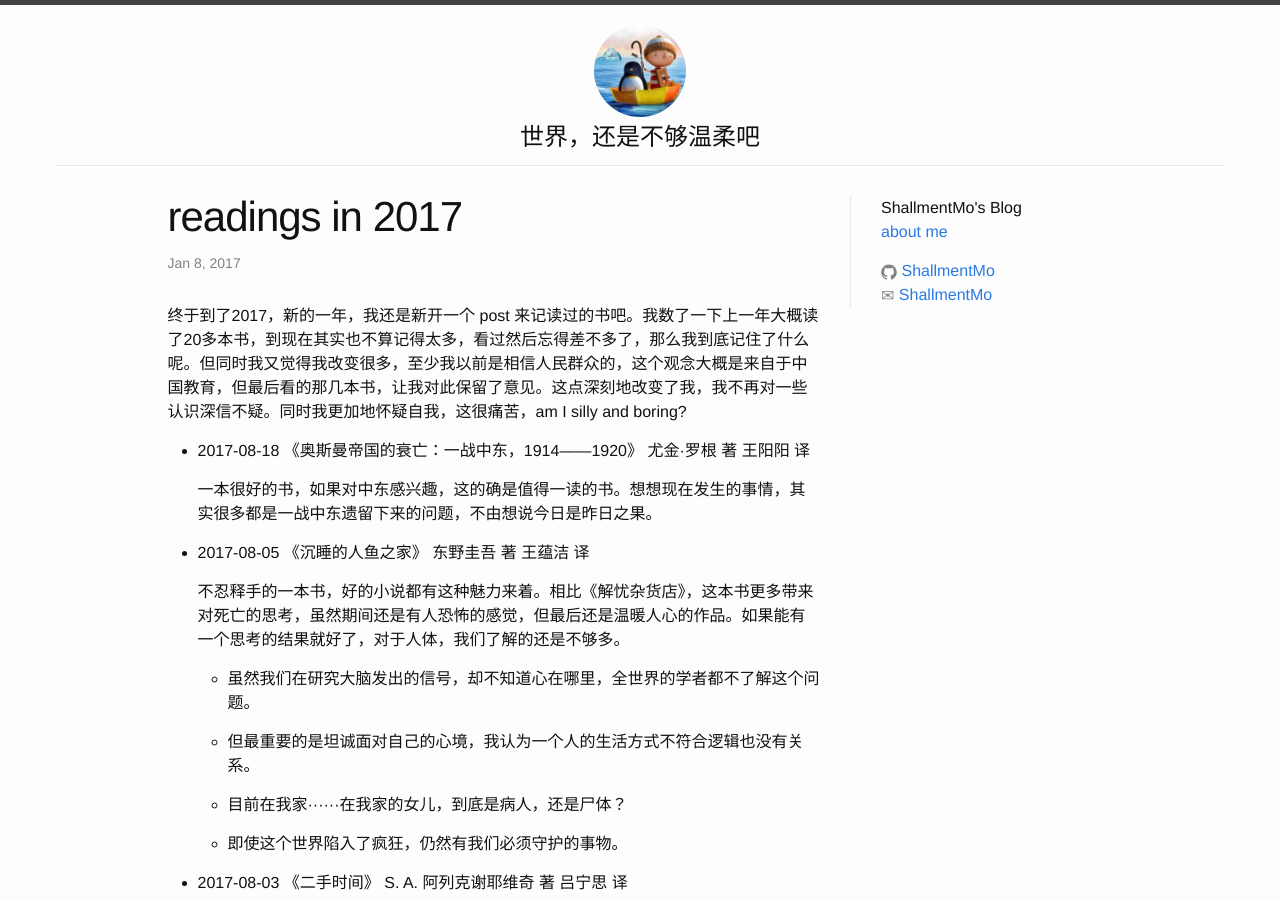
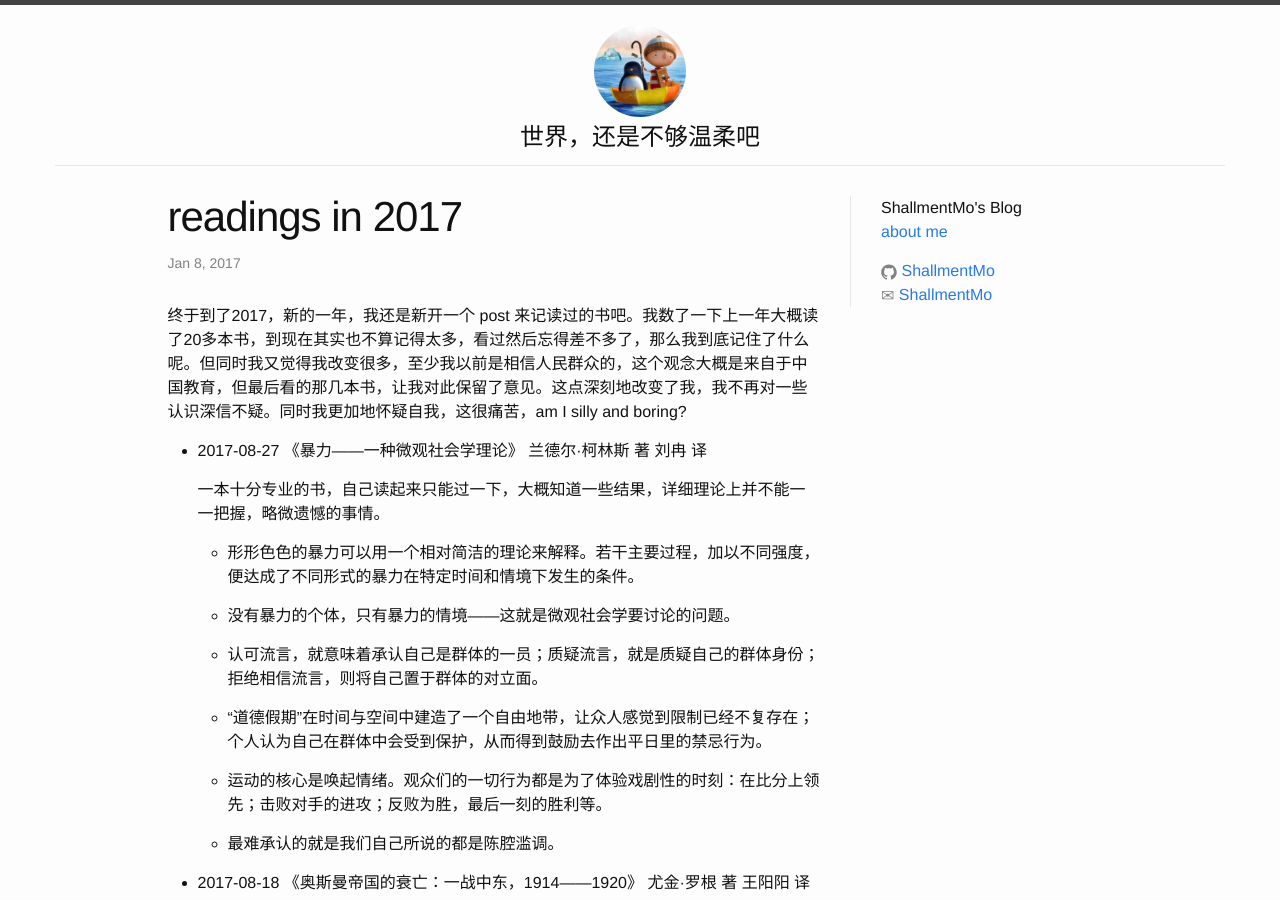
Before and after one commit to ShallmentMo/shallmentmo.github.com, a Jekyll site: the page built from _posts/2017-01-08-readings-in-2017.md, in a window 1280 px wide and 900 px high. Built offline with Jekyll 4.4.1, drawn with Linux system fonts in a browser that asks for light colours.

Commit message:
add 2017-08-27 readingadd 2017-08-27 readingadd 2017-08-27 readingadd 2017-08-27 readingadd 2017-08-27 readingadd 2017-08-27 readingadd 2017-08-27 readingadd 2017-08-27 reading

```diff
--- a/_posts/2017-01-08-readings-in-2017.md
+++ b/_posts/2017-01-08-readings-in-2017.md
@@ -6,6 +6,22 @@ categories: posts
 ---
 
 终于到了2017，新的一年，我还是新开一个 post 来记读过的书吧。我数了一下上一年大概读了20多本书，到现在其实也不算记得太多，看过然后忘得差不多了，那么我到底记住了什么呢。但同时我又觉得我改变很多，至少我以前是相信人民群众的，这个观念大概是来自于中国教育，但最后看的那几本书，让我对此保留了意见。这点深刻地改变了我，我不再对一些认识深信不疑。同时我更加地怀疑自我，这很痛苦，am I silly and boring?
+
+* 2017-08-27 《暴力——一种微观社会学理论》 兰德尔·柯林斯 著 刘冉 译
+
+  一本十分专业的书，自己读起来只能过一下，大概知道一些结果，详细理论上并不能一一把握，略微遗憾的事情。
+
+  * 形形色色的暴力可以用一个相对简洁的理论来解释。若干主要过程，加以不同强度，便达成了不同形式的暴力在特定时间和情境下发生的条件。
+
+  * 没有暴力的个体，只有暴力的情境——这就是微观社会学要讨论的问题。
+
+  * 认可流言，就意味着承认自己是群体的一员；质疑流言，就是质疑自己的群体身份；拒绝相信流言，则将自己置于群体的对立面。
+
+  * “道德假期”在时间与空间中建造了一个自由地带，让众人感觉到限制已经不复存在；个人认为自己在群体中会受到保护，从而得到鼓励去作出平日里的禁忌行为。
+
+  * 运动的核心是唤起情绪。观众们的一切行为都是为了体验戏剧性的时刻：在比分上领先；击败对手的进攻；反败为胜，最后一刻的胜利等。
+
+  * 最难承认的就是我们自己所说的都是陈腔滥调。
 
 * 2017-08-18 《奥斯曼帝国的衰亡：一战中东，1914——1920》 尤金·罗根 著 王阳阳 译
 
```
Also changed, not shown: Gemfile.lock.
